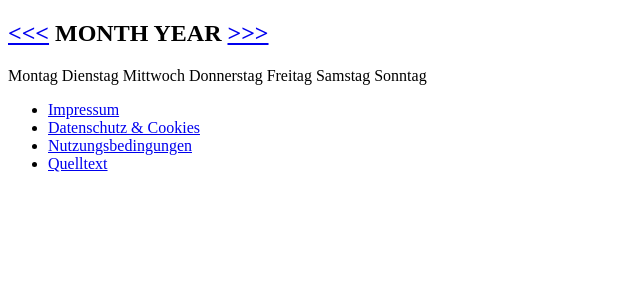
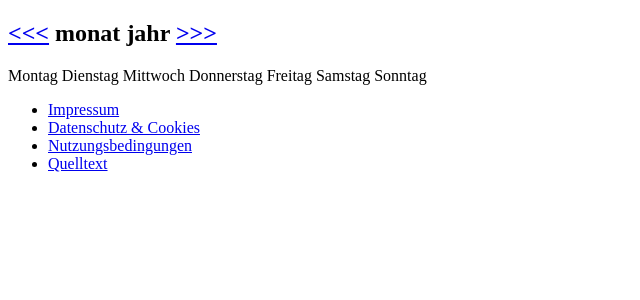
Before and after one commit to MartinMerkli/merkli.me, a Python web app: template templates/g21m_kalender.html in a window 1280 px wide. Shown: the part 206-506 px from the top of the page, without its empty margins (0-640 px from the left). Run offline with Jinja, Linux system fonts and the light colour scheme; the template is opened without the code that fills it, so the values that code supplies are empty.

Commit message:
Make loading less obvious
Make loading less obvious and change preload value from english to german.

```diff
--- a/templates/g21m_kalender.html
+++ b/templates/g21m_kalender.html
@@ -27,8 +27,8 @@
     <script src="/static/g21m_calendar.js" defer></script>
     <h2 class="activity_title">
         <a href="#" id="calendar_p_month" onclick="calendar_previous_month()">&lt;&lt;&lt;</a>
-        <span id="calendar_month_name">MONTH</span>
-        <span id="calendar_year_number">YEAR</span>
+        <span id="calendar_month_name">monat</span>
+        <span id="calendar_year_number">jahr</span>
         <a href="#" id="calendar_n_month" onclick="calendar_next_month()">&gt;&gt;&gt;</a>
     </h2>
     <div class="calendar_weekdays">
```
